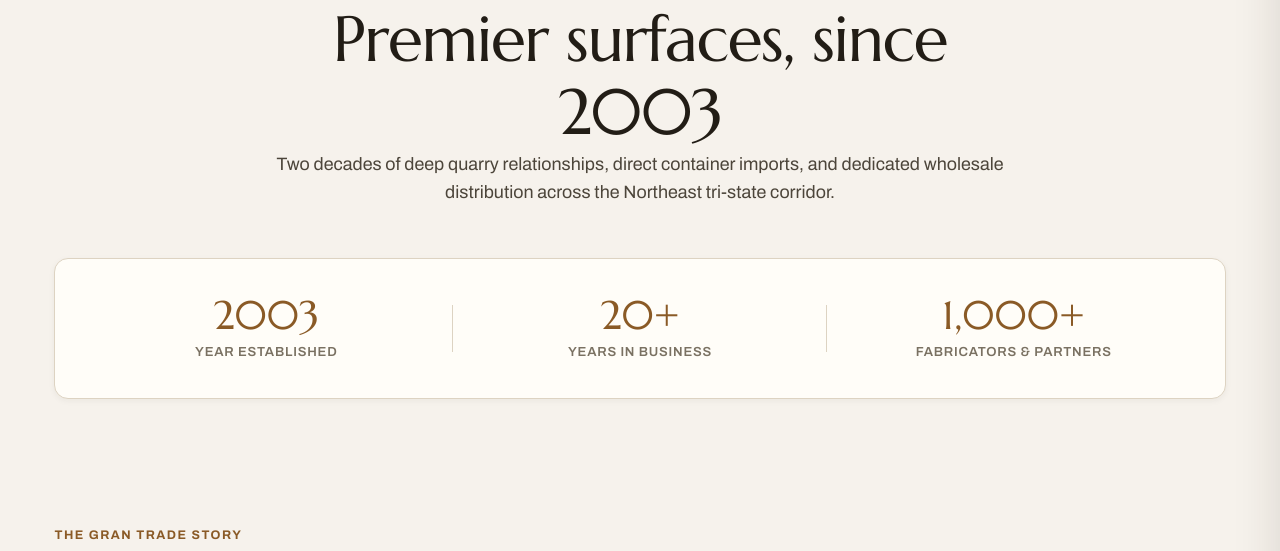
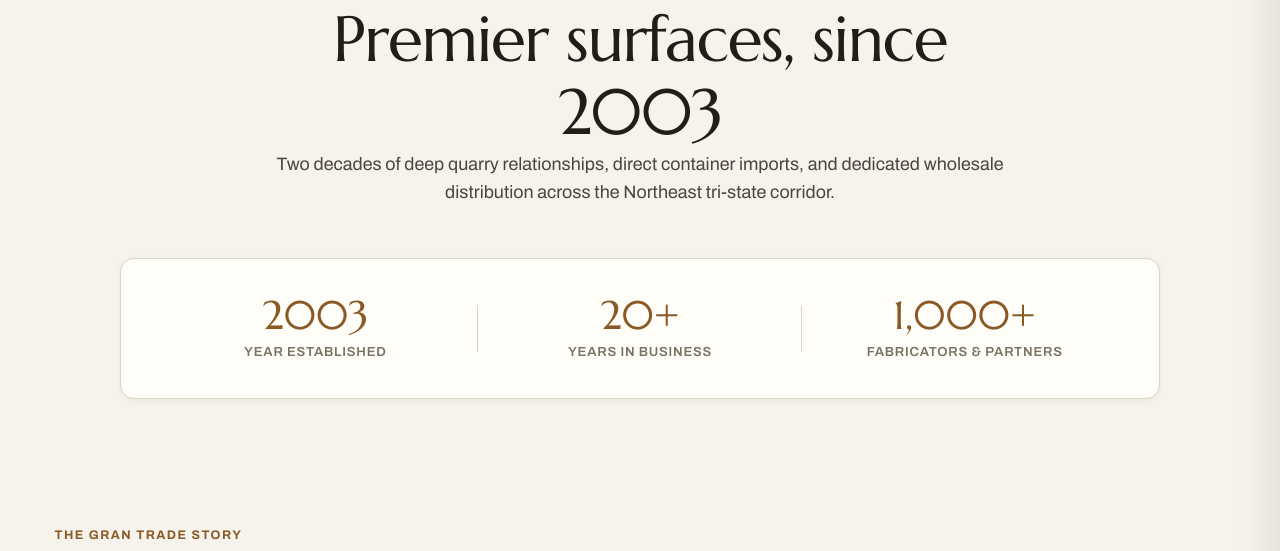
Before and after one commit to gattiuday/grantrade, a PHP site: page /about.html in a window 1280 px wide. Shown: the part 178-729 px from the top of the page. Run offline with PHP 8.4, Linux system fonts and the light colour scheme.

Commit message:
Center metrics inside specs-bar box

```diff
--- a/about.html
+++ b/about.html
@@ -13,11 +13,11 @@
   <link href="https://fonts.googleapis.com/css2?family=Marcellus&family=Archivo:ital,wght@0,400;0,500;0,600;0,700;1,400&display=swap" rel="stylesheet" />
 
   <!-- CSS Split 5 Ways -->
-  <link rel="stylesheet" href="css/base.css" />
-  <link rel="stylesheet" href="css/layout.css" />
-  <link rel="stylesheet" href="css/components.css" />
-  <link rel="stylesheet" href="css/pages.css" />
-  <link rel="stylesheet" href="css/responsive.css" />
+  <link rel="stylesheet" href="css/base.css?v=20261020b" />
+  <link rel="stylesheet" href="css/layout.css?v=20261020b" />
+  <link rel="stylesheet" href="css/components.css?v=20261020b" />
+  <link rel="stylesheet" href="css/pages.css?v=20261020b" />
+  <link rel="stylesheet" href="css/responsive.css?v=20261020b" />
 </head>
 <body>
 
@@ -76,16 +76,16 @@
 
     <!-- ================= METRICS BAR ================= -->
     <div class="container">
-      <div class="specs-bar">
-        <div class="spec-item">
+      <div class="specs-bar" style="display: flex; justify-content: center; align-items: center; max-width: 1040px; margin-left: auto; margin-right: auto;">
+        <div class="spec-item" style="flex: 1 1 0; text-align: center;">
           <div class="val">2003</div>
           <div class="lbl">Year Established</div>
         </div>
-        <div class="spec-item">
+        <div class="spec-item" style="flex: 1 1 0; text-align: center;">
           <div class="val">20+</div>
           <div class="lbl">Years in Business</div>
         </div>
-        <div class="spec-item">
+        <div class="spec-item" style="flex: 1 1 0; text-align: center;">
           <div class="val">1,000+</div>
           <div class="lbl">Fabricators & Partners</div>
         </div>
--- a/css/pages.css
+++ b/css/pages.css
@@ -195,9 +195,9 @@
 
 /* Hero Metrics Strip */
 .hero-metrics {
-  display: grid;
-  grid-template-columns: repeat(3, 1fr);
-  gap: 2rem;
+  display: flex;
+  align-items: center;
+  gap: clamp(2rem, 4vw, 3.5rem);
   padding-top: 2.5rem;
   border-top: 1px solid rgba(255, 255, 255, 0.18);
   max-width: 640px;
@@ -350,31 +350,38 @@
 }
 
 .specs-bar {
-  display: grid;
-  grid-template-columns: repeat(3, 1fr);
-  gap: 2rem;
+  display: flex;
+  justify-content: center;
+  align-items: center;
+  max-width: 1040px;
+  margin-left: auto;
+  margin-right: auto;
+  margin-bottom: 4.5rem;
   background-color: var(--surface);
   border: 1px solid var(--line);
   border-radius: var(--radius-lg);
-  padding: 2.25rem 2.5rem;
+  padding: 2.25rem 2rem;
   box-shadow: var(--shadow-sm);
-  margin-bottom: 4.5rem;
   text-align: center;
-  align-items: center;
+  box-sizing: border-box;
 }
 
 .spec-item {
-  position: relative;
+  flex: 1 1 0;
   display: flex;
   flex-direction: column;
   align-items: center;
   justify-content: center;
+  position: relative;
+  text-align: center;
+  padding: 0 1.25rem;
+  box-sizing: border-box;
 }
 
 .spec-item:not(:last-child)::after {
   content: "";
   position: absolute;
-  right: -1rem;
+  right: 0;
   top: 15%;
   height: 70%;
   width: 1px;
--- a/css/responsive.css
+++ b/css/responsive.css
@@ -81,9 +81,7 @@
   }
 
   .specs-bar {
-    grid-template-columns: repeat(3, 1fr);
-    gap: 1.5rem;
-    padding: 2rem 1.75rem;
+    padding: 2rem 1.5rem;
   }
 
   .yard-guide-grid {
@@ -304,9 +302,14 @@
   }
 
   .specs-bar {
-    grid-template-columns: 1fr;
+    flex-direction: column;
     gap: 1.5rem;
     padding: 1.75rem 1.5rem;
+  }
+
+  .spec-item {
+    width: 100%;
+    padding: 0;
   }
 
   .spec-item:not(:last-child)::after {
```
Also changed, not shown: index.html (+5 -5 lines).
